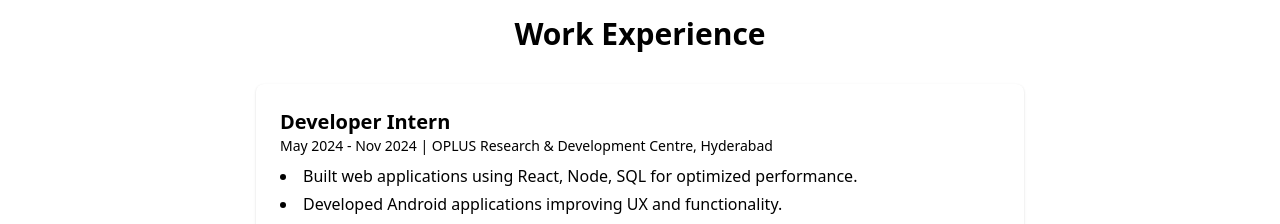
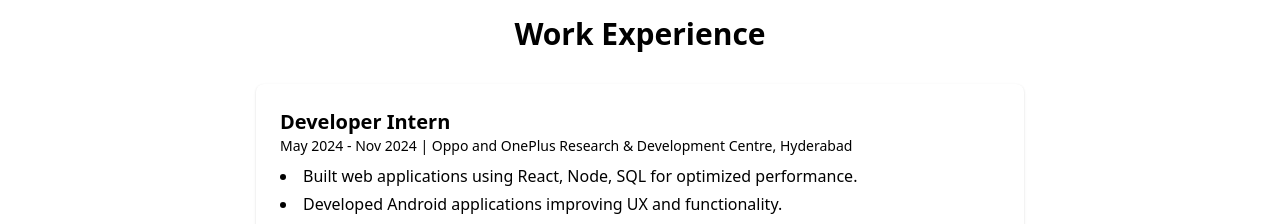
Before and after one commit to Saikumarpeddineni/Portfolio, a React (Create React App) app: page / in a window 1280 px wide. Shown: the part 1040-1264 px from the top of the page. Built offline with nearby package versions, Linux system fonts and the light colour scheme.

Commit message:
exp update

```diff
--- a/src/components/ExperienceSection.jsx
+++ b/src/components/ExperienceSection.jsx
@@ -5,7 +5,7 @@ export default function ExperienceSection() {
       <div className="max-w-3xl mx-auto space-y-6 reveal">
         <div className="bg-white rounded-lg shadow p-6 text-left">
           <h3 className="text-xl font-semibold text-slate-900">Developer Intern</h3>
-          <p className="text-sm text-slate-500 mb-2">May 2024 - Nov 2024 | OPLUS Research & Development Centre, Hyderabad</p>
+          <p className="text-sm text-slate-500 mb-2">May 2024 - Nov 2024 | Oppo and OnePlus Research & Development Centre, Hyderabad</p>
           <ul className="list-disc list-inside text-slate-600 space-y-1">
             <li>Built web applications using React, Node, SQL for optimized performance.</li>
             <li>Developed Android applications improving UX and functionality.</li>
```
